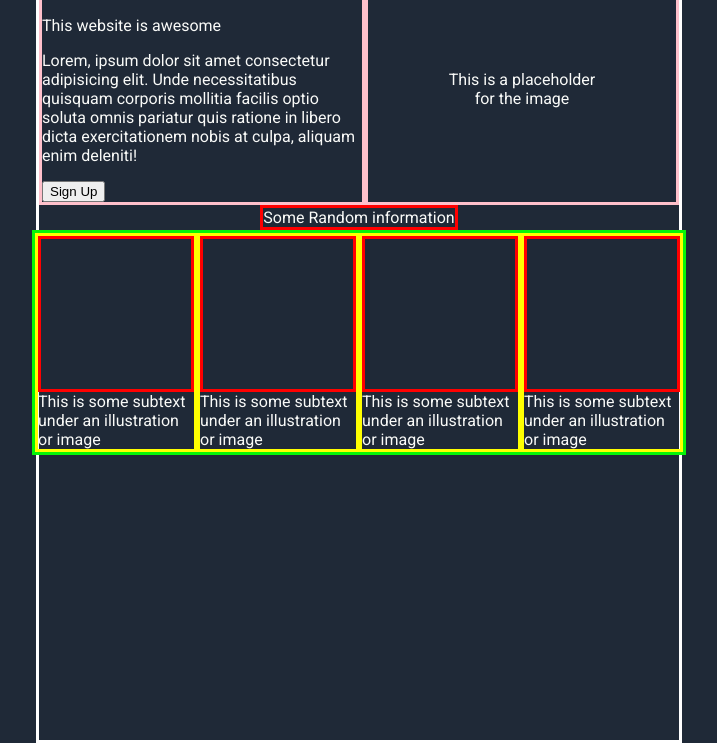
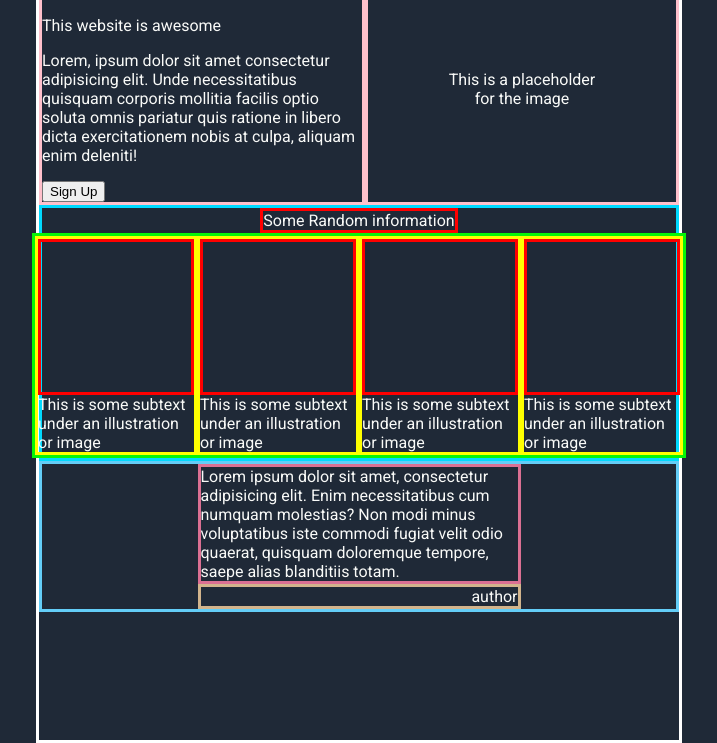
Before and after one commit to DillanBhagat/front-page, a plain HTML site: page index.html in a window 1280 px wide. Shown: the part 63-806 px from the top of the page, without its empty margins (281-998 px from the left). Drawn offline with Linux system fonts and the light colour scheme.

Commit message:
completed structure and template

```diff
--- a/index.html
+++ b/index.html
@@ -72,5 +72,14 @@
 
     </div>
 
+    <div class="fourth">
+        <div class="quote">
+            Lorem ipsum dolor sit amet, consectetur adipisicing elit. Enim necessitatibus cum numquam molestias? Non modi minus voluptatibus iste commodi fugiat velit odio quaerat, quisquam doloremque tempore, saepe alias blanditiis totam.
+        </div>
+        <div class="author">
+            author
+        </div>
+    </div>
+
 </body>
 </html>
--- a/style.css
+++ b/style.css
@@ -61,7 +61,7 @@ ul {
     display: flex;
     flex-direction: column;
     align-items: center;
-
+    border: 3px solid rgb(0, 217, 255);
 }
 
 .title {
@@ -71,7 +71,7 @@ ul {
 .imgfour {
     border: 3px solid rgb(7, 245, 7);
     display: flex;
-    justify-content: baseline;
+
 }
 
 .info {
@@ -88,3 +88,25 @@ ul {
     height: 150px;
 
 }
+
+.fourth {
+    display: flex;
+    flex-direction: column;
+
+    border: 3px solid rgb(99, 205, 247);
+
+}
+
+.quote {
+    border: 3px solid palevioletred;
+    width: 50%;
+    align-self: center;
+}
+
+.author {
+    border: 3px solid tan;
+    display: flex;
+    align-self: center;
+    width: 50%;
+    justify-content: flex-end;
+}
```
